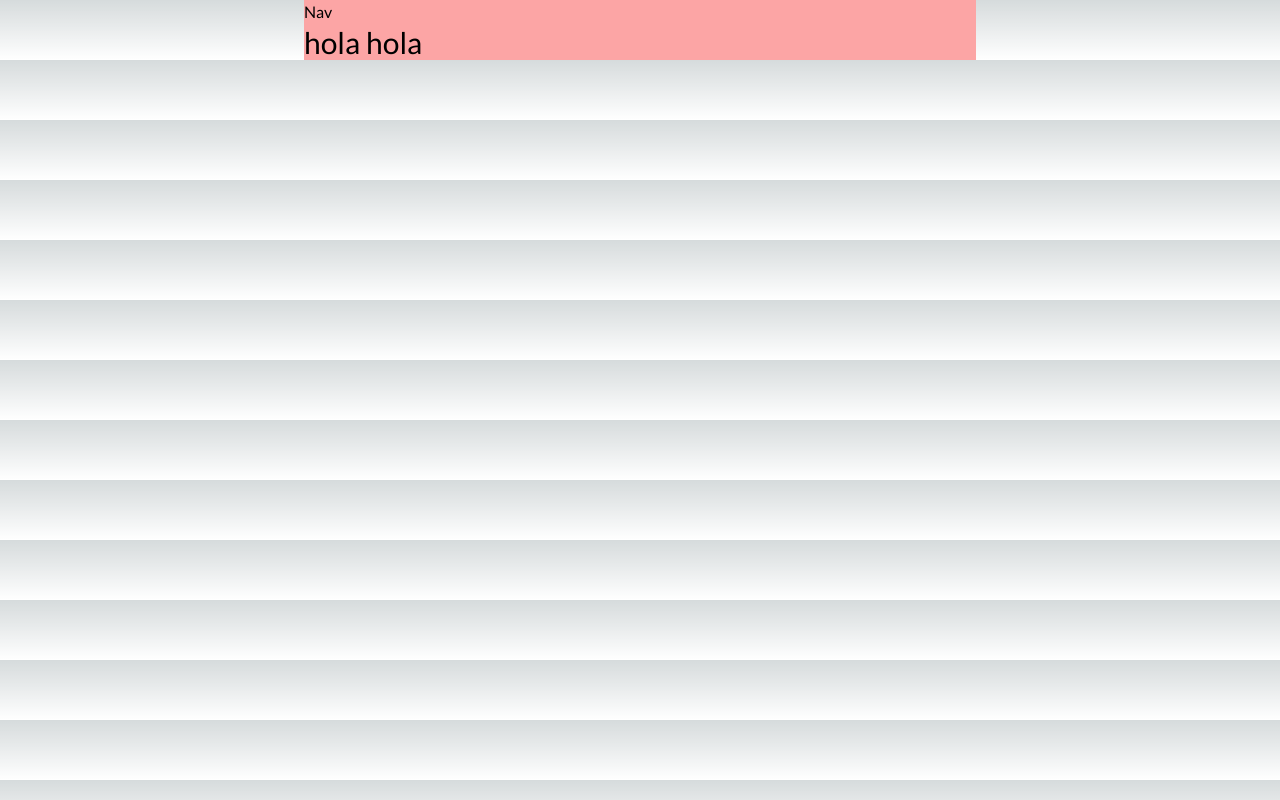
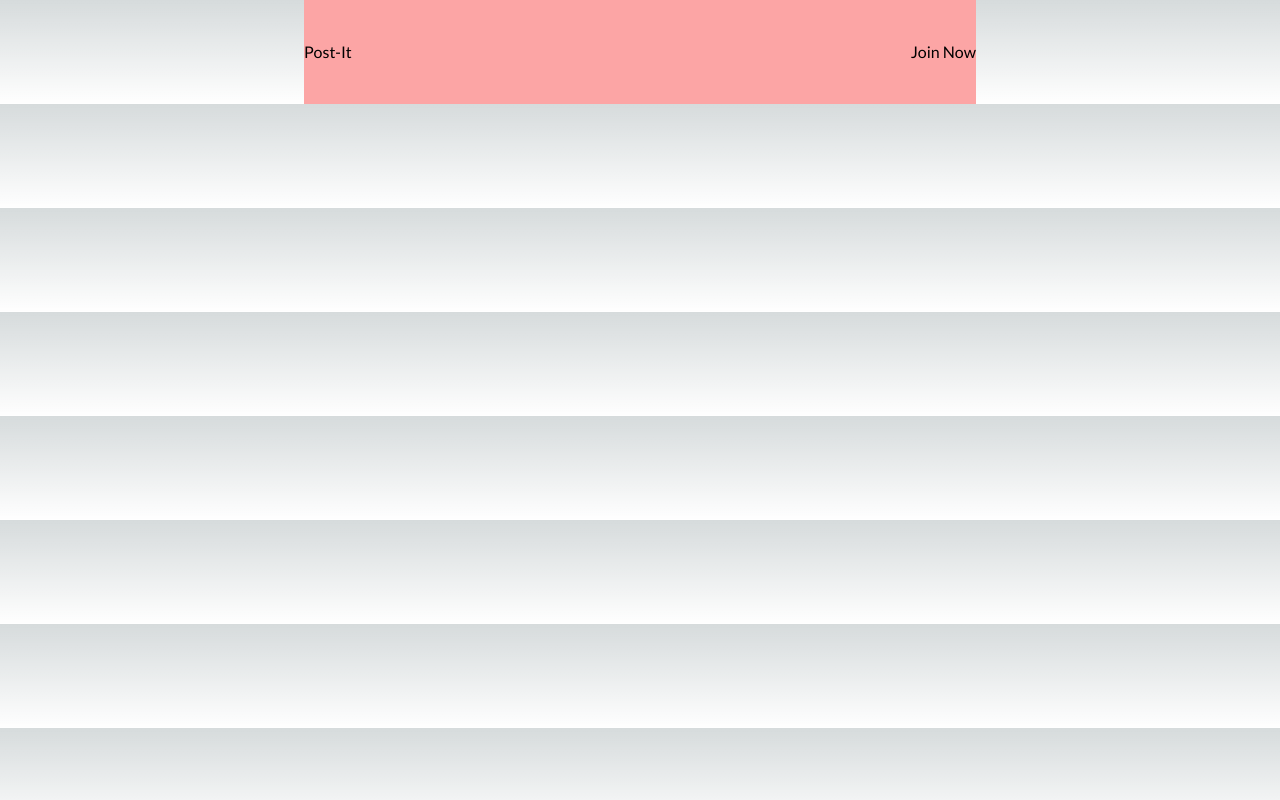
Before and after one commit to LeonardoOmeara/Post-it, a Next.js app: page / in a window 1280 px wide. Built offline with nearby package versions, Linux system fonts and the light colour scheme.

Commit message:
First login dev

```diff
--- a/components/Layout.js
+++ b/components/Layout.js
@@ -4,7 +4,7 @@ export default function Layout({children}){
     return(
         <div className="md:max-w-2xl md:mx-auto bg-red-300">
             <Nav />
-            <h1 className="text-3xl"> hola hola</h1>
+            {/* <h1 className="text-3xl"> hola hola</h1> */}
             <main>{children}</main>
         </div>
     )
--- a/components/Nav.js
+++ b/components/Nav.js
@@ -1,7 +1,16 @@
+import Link from "next/link";
+
 export default function Nav(){
     return(
-        <div>
-            <h1>Nav</h1>
-        </div>
+        <nav className="flex justify-between items-center py-10">
+            <Link href='/'>
+                <button>Post-It</button>
+            </Link>
+            <ul>
+                <Link href={'/auth/login'}>
+                    <p>Join Now</p>
+                </Link>
+            </ul>
+        </nav>
     );
 }
--- a/tailwind.config.js
+++ b/tailwind.config.js
@@ -1,5 +1,6 @@
 /** @type {import('tailwindcss').Config} */
 module.exports = {
+  mode: 'jit',
   content: [
     "./app/**/*.{js,ts,jsx,tsx,mdx}",
     "./pages/**/*.{js,ts,jsx,tsx,mdx}",
```
Also changed, not shown: utils/firebase.js (+7 -7 lines).
